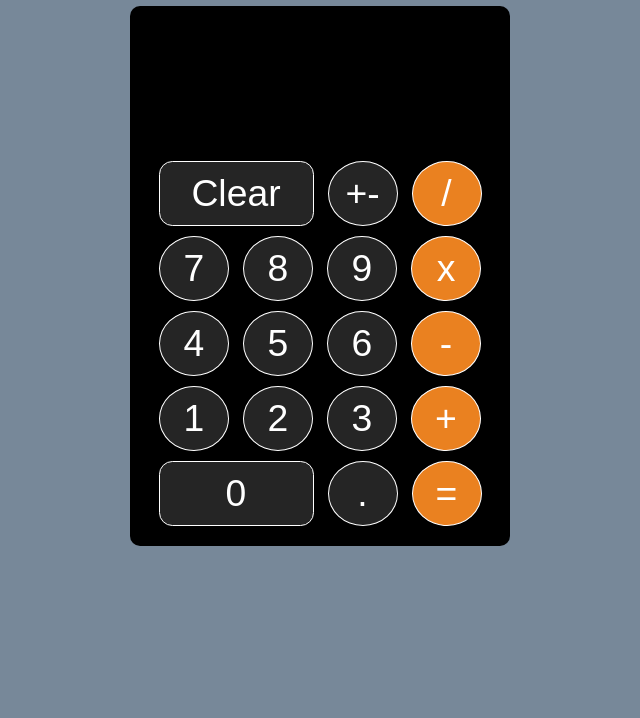
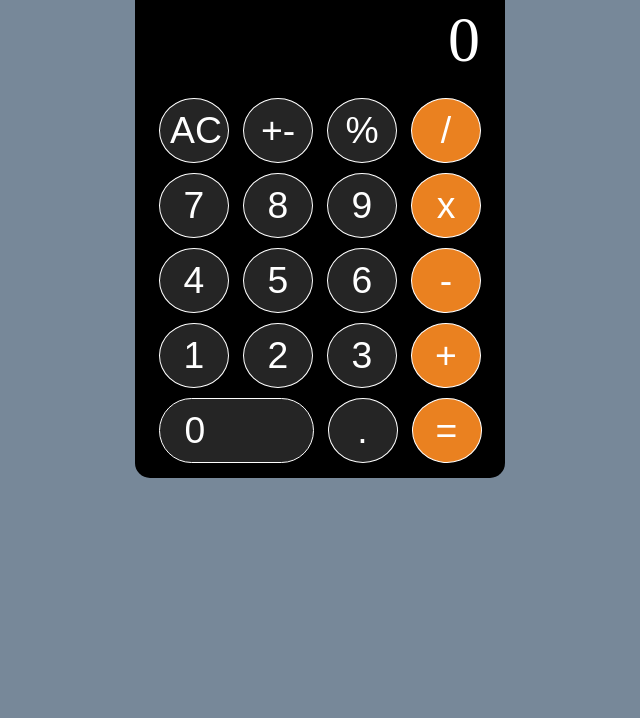
Before and after one commit to nramella/calculator, a plain HTML site: page index.html in a window 1280 px wide. Shown: the part 82-800 px from the top of the page, without its empty margins (320-960 px from the left). Drawn offline with Linux system fonts and the light colour scheme.

Commit message:
Added function to display 0

```diff
--- a/index.html
+++ b/index.html
@@ -11,14 +11,14 @@
 </head>
 <body>
     <div class="main">
-        <h1>Online Calculator by Nick Ramella</h1>
         <div class="calculator">
             <div class="display">
                 <p id="displayValue"></p>
             </div>
             <div class="row">
-                <button class="button" id="clear" onclick="clearCalc()">Clear</button>
+                <button class="button" id="clear" onclick="clearCalc()">AC</button>
                 <button class="button" id="negative" onclick="negative('-')">+-</button>
+                <button class="button" id="percent" onclick="percent()">%</button>
                 <button class="button operator" id="divide" onclick="storeValueOne('divide')">/</button>
             </div>
             <div class="row">
--- a/scripts/script.js
+++ b/scripts/script.js
@@ -3,6 +3,7 @@ var inputNumber2 = [];
 var displayValue = [];
 var operator;
 
+setZero();
 
 // Adds the inputted values into the displayValue array, then updates the calc display
 function showDisplayValue (input) {
@@ -15,7 +16,11 @@ function showDisplayValue (input) {
 function clearCalc () {
     displayValue = [];
     operator;
-    showDisplayValue(displayValue);
+    setZero();
+}
+
+function setZero () {
+    document.getElementById('displayValue').innerText = 0;
 }
 
 // Stores the value of the first inputted number into the calculator
@@ -44,6 +49,13 @@ function negative () {
     } else {
         showDisplayValue('-');
     }
+}
+
+// Changes display value to a percentage by multiplying by 0.01
+function percent () {
+    percentage = Number(displayValue) * 0.01;
+    displayValue = [];
+    showDisplayValue(percentage);
 }
 
 // Addition function
--- a/styles/style.css
+++ b/styles/style.css
@@ -11,10 +11,10 @@ html, body {
 
 .calculator {
     margin: 0 auto;
-    padding: 15px;
+    padding: 10px;
     width: 350px;
     background-color: black;
-    border-radius: 10px;
+    border-radius: 15px;
 }
 
 .display {
@@ -53,8 +53,9 @@ html, body {
     background-color: rgb(255, 148, 98);
 }
 
-#zero,
-#clear {
+#zero {
     width: 155px;
-    border-radius: 10pt;
+    padding-left: 25px;
+    border-radius: 30pt;
+    text-align: left;
 }
```
